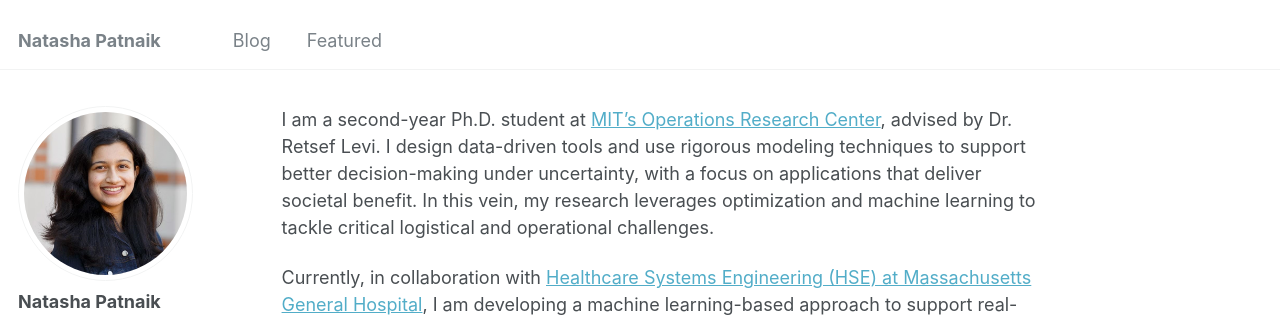
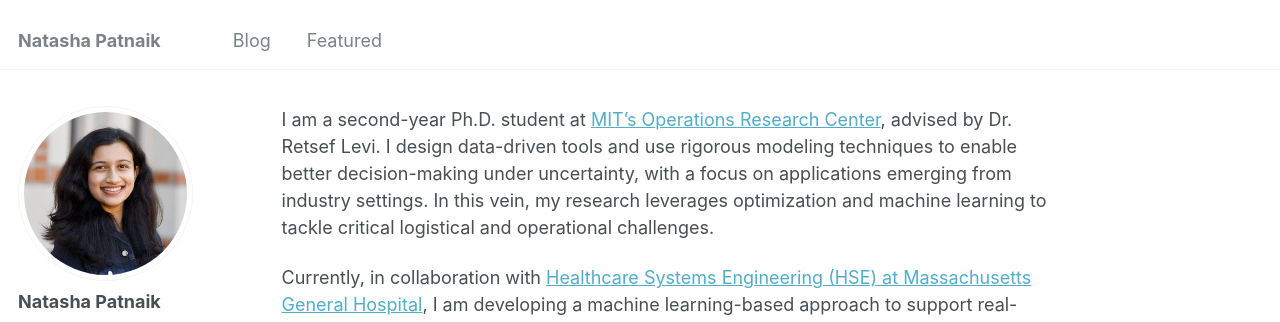
Before and after one commit to natasha-patnaik-321/natasha-patnaik-321.github.io, a Jekyll site: the page built from _pages/about.md, in a window 1280 px wide and 1069 px high. Shown: the top 322 px of the window. Built offline with Jekyll 4.4.1, drawn with Linux system fonts in a browser that asks for light colours; some web fonts are replaced.

Commit message:
Update about.md

```diff
--- a/_pages/about.md
+++ b/_pages/about.md
@@ -6,7 +6,7 @@ redirect_from:
   - /about.html
 ---
 
-I am a second-year Ph.D. student at [MIT's Operations Research Center](https://orc.mit.edu/), advised by Dr. Retsef Levi. I design data-driven tools and use rigorous modeling techniques to support better decision-making under uncertainty, with a focus on applications that deliver societal benefit. In this vein, my research leverages optimization and machine learning to tackle critical logistical and operational challenges.
+I am a second-year Ph.D. student at [MIT's Operations Research Center](https://orc.mit.edu/), advised by Dr. Retsef Levi. I design data-driven tools and use rigorous modeling techniques to enable better decision-making under uncertainty, with a focus on applications emerging from industry settings. In this vein, my research leverages optimization and machine learning to tackle critical logistical and operational challenges.
 
 Currently, in collaboration with [Healthcare Systems Engineering (HSE) at Massachusetts General Hospital](https://www.massgeneral.org/research/healthcare-systems-engineering), I am developing a machine learning-based approach to support real-time capacity management decisions and improve resource allocation.
 
```
